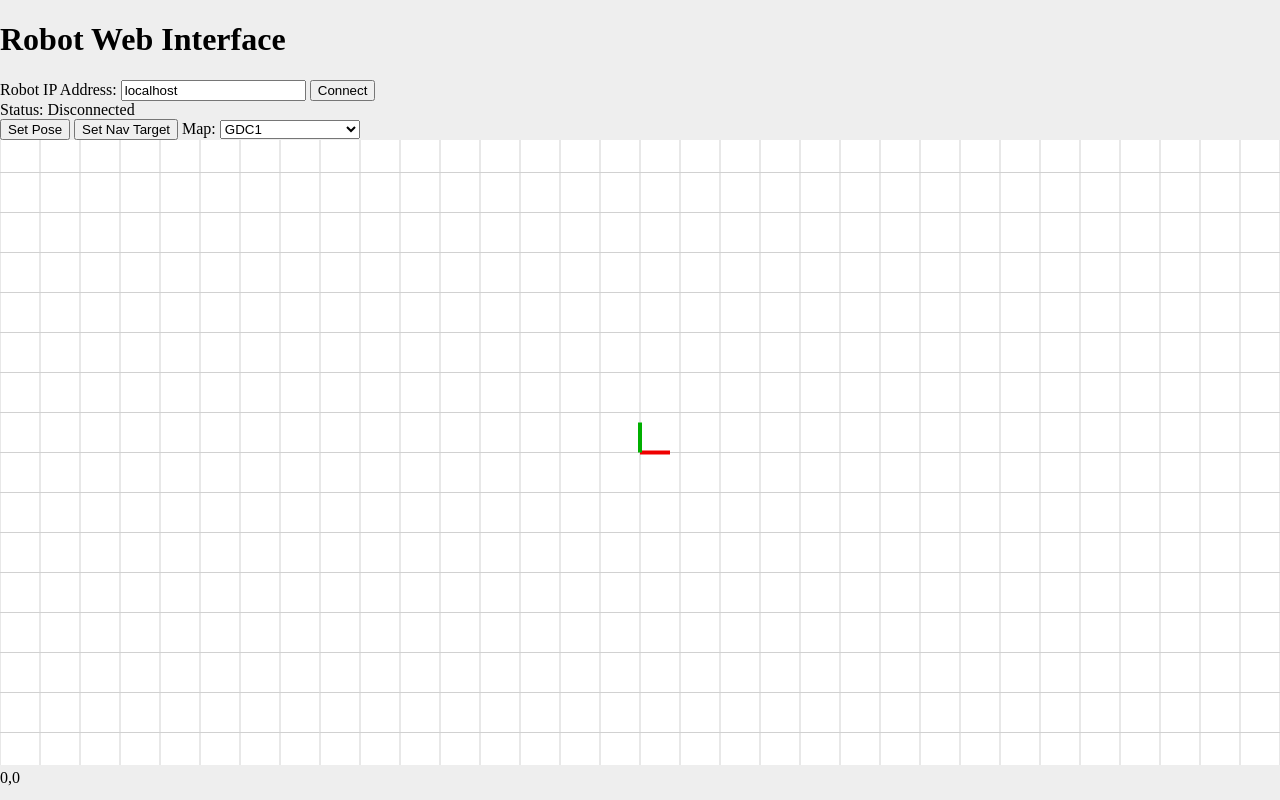
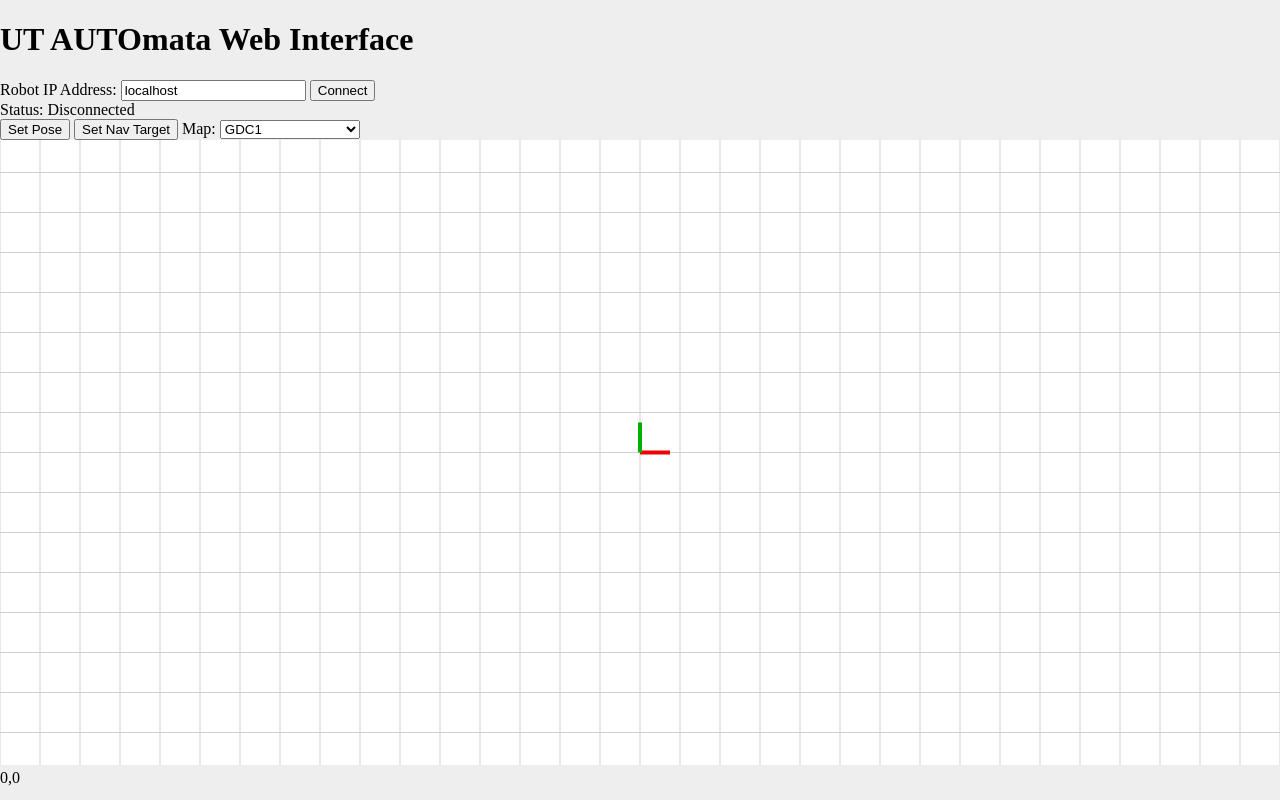
Before and after one commit to ut-amrl/ut_automata, a plain HTML site: page web_rviz.html in a window 1280 px wide. Drawn offline with Linux system fonts and the light colour scheme; no server answers.

Commit message:
Small updates

```diff
--- a/web_rviz.html
+++ b/web_rviz.html
@@ -43,7 +43,7 @@
 </head>
 
 <body>
-  <h1>Robot Web Interface</h1>
+  <h1>UT AUTOmata Web Interface</h1>
 
   Robot IP Address: <input type="text" id="ipaddr" value="localhost">
   <input type="button" id="connect" onclick="connect()" value="Connect"><br>
```
Also changed, not shown: 1 other file.
